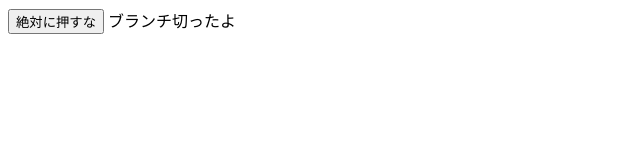
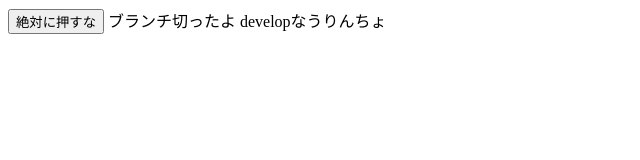
Before and after one commit to yutooni/git-sample, a plain HTML site: page index.html in a window 1280 px wide. Shown: the whole page, without its empty margins (0-640 px from the left). Drawn offline with Linux system fonts and the light colour scheme.

Commit message:
デブなう

```diff
--- a/index.html
+++ b/index.html
@@ -10,6 +10,7 @@
     <div id="div1"></div>
     <button id="button1">絶対に押すな</button>
     ブランチ切ったよ
+    developなうりんちょ
     <script src="./a.js"></script>
     <script src="./b.js"></script>
 </body>
```
